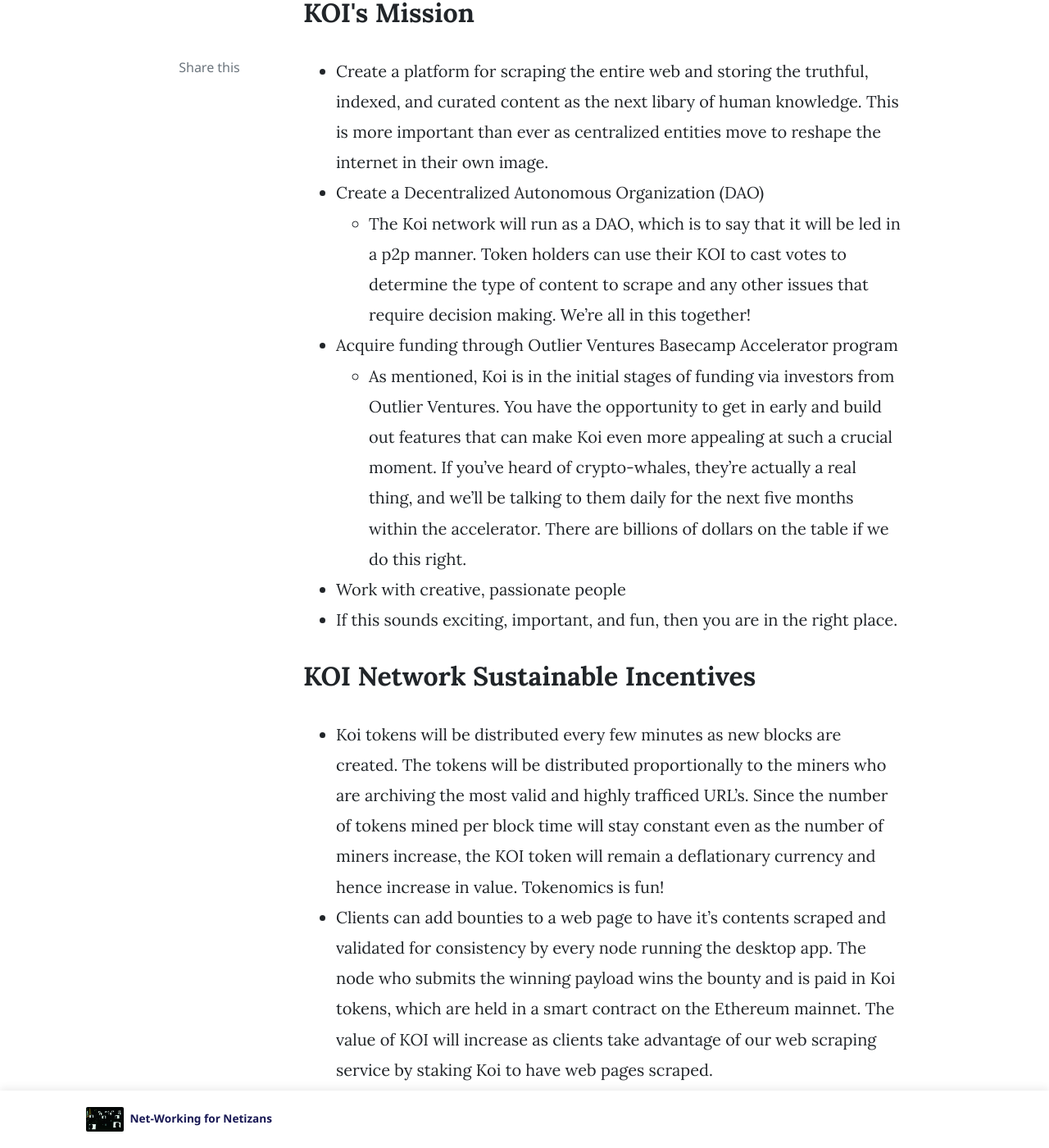
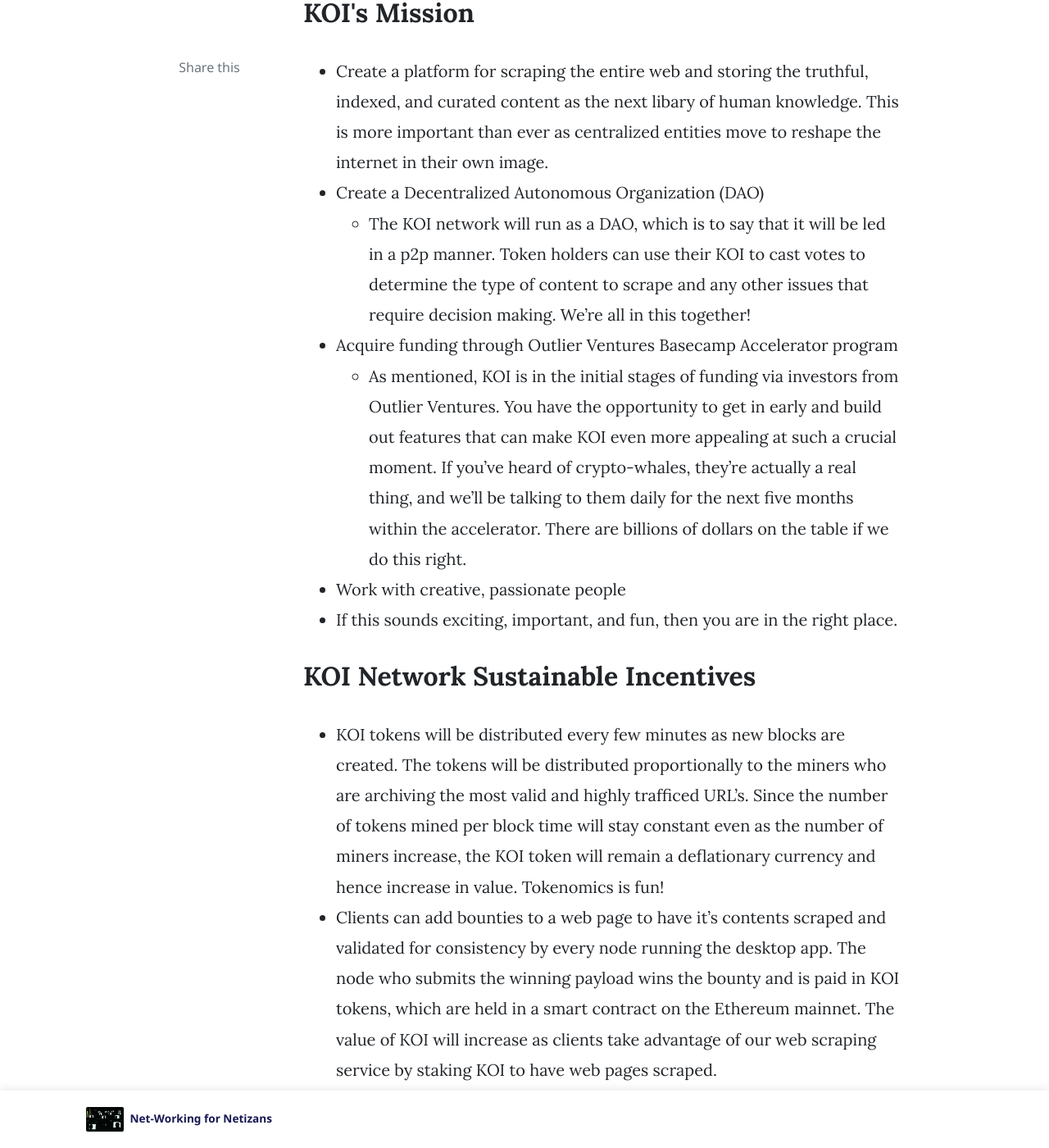
Before and after one commit to tykoii/blog, a Jekyll site: the page built from _posts/2021-01-08-build-honest-archive.md, in a window 1280 px wide and 1400 px high, scrolled down 2222 px. Shown: the whole window at 82% size. Built offline with Jekyll 4.4.1, drawn with Linux system fonts in a browser that asks for light colours; nearby versions of some CDN libraries; comment, search, counter and statistics services are not loaded; some of the changed text lies outside the part shown.

Commit message:
small tweak to change Koi to KOI across the board

```diff
--- a/_posts/2021-01-08-build-honest-archive.md
+++ b/_posts/2021-01-08-build-honest-archive.md
@@ -21,7 +21,7 @@
   - Front-End:
     Electron-wrapped React desktop app and a React-powered web app
   - Block chain development:
-    Utilize Arweave's Smartweave contracts to facilitate Koi token exchange
+    Utilize Arweave's Smartweave contracts to facilitate KOI token exchange
   - Mining scripts:
     Web crawling logic and connectors to Arweave database
 
@@ -35,20 +35,20 @@
 <h2>KOI's Mission</h2>
   - Create a platform for scraping the entire web and storing the truthful, indexed, and curated content as the next libary of human knowledge. This is more important than ever as centralized entities move to reshape the internet in their own image.
   - Create a Decentralized Autonomous Organization (DAO)
-    - The Koi network will run as a DAO, which is to say that it will be led in a p2p manner.  Token holders can use their KOI to cast votes to determine the type of content to scrape and any other issues that require decision making.  We're all in this together!
+    - The KOI network will run as a DAO, which is to say that it will be led in a p2p manner.  Token holders can use their KOI to cast votes to determine the type of content to scrape and any other issues that require decision making.  We're all in this together!
   - Acquire funding through Outlier Ventures Basecamp Accelerator program
-    - As mentioned, Koi is in the initial stages of funding via investors from Outlier Ventures.  You have the opportunity to get in early and build out features that can make Koi even more appealing at such a crucial moment.  If you've heard of crypto-whales, they're actually a real thing, and we'll be talking to them daily for the next five months within the accelerator.  There are billions of dollars on the table if we do this right.
+    - As mentioned, KOI is in the initial stages of funding via investors from Outlier Ventures.  You have the opportunity to get in early and build out features that can make KOI even more appealing at such a crucial moment.  If you've heard of crypto-whales, they're actually a real thing, and we'll be talking to them daily for the next five months within the accelerator.  There are billions of dollars on the table if we do this right.
   - Work with creative, passionate people
   - If this sounds exciting, important, and fun, then you are in the right place.
 
   <h2>KOI Network Sustainable Incentives</h2>
-  - Koi tokens will be distributed every few minutes as new blocks are created.  The tokens will be distributed proportionally to the miners who are archiving the most valid and highly trafficed URL's.  Since the number of tokens mined per block time will stay constant even as the number of miners increase, the KOI token will remain a deflationary currency and hence increase in value.  Tokenomics is fun!
-  - Clients can add bounties to a web page to have it's contents scraped and validated for consistency by every node running the desktop app.  The node who submits the winning payload wins the bounty and is paid in Koi tokens, which are held in a smart contract on the Ethereum mainnet.  The value of KOI will increase as clients take advantage of our web scraping service by staking Koi to have web pages scraped.
+  - KOI tokens will be distributed every few minutes as new blocks are created.  The tokens will be distributed proportionally to the miners who are archiving the most valid and highly trafficed URL's.  Since the number of tokens mined per block time will stay constant even as the number of miners increase, the KOI token will remain a deflationary currency and hence increase in value.  Tokenomics is fun!
+  - Clients can add bounties to a web page to have it's contents scraped and validated for consistency by every node running the desktop app.  The node who submits the winning payload wins the bounty and is paid in KOI tokens, which are held in a smart contract on the Ethereum mainnet.  The value of KOI will increase as clients take advantage of our web scraping service by staking KOI to have web pages scraped.
   - Content validation nodes will earn KOI just by keeping the desktop app running in the background and processing the bounty URL queue.
   - Interested parties can exchange tokens for archived structured JSON data sets collected from our web scraping efforts via the Ocean data marketplace exchange.
 
 - Dev Compensation
-  - Closing out issues in GitHub will directly translate into Koi tokens being deposited to your crypto-wallet.  As we build more apps that use KOI as the medium for exchange of services, the value of the token will grow.  Then, we can attract more investors with further rounds of funding.  It's a beautiful cycle that relies on us building out really neat yet uber useful functionality.
+  - Closing out issues in GitHub will directly translate into KOI tokens being deposited to your crypto-wallet.  As we build more apps that use KOI as the medium for exchange of services, the value of the token will grow.  Then, we can attract more investors with further rounds of funding.  It's a beautiful cycle that relies on us building out really neat yet uber useful functionality.
 
 Did I mention that you should join our Discord?
 KOI Channel: <https://discord.gg/HsnvDFYKck>
```
